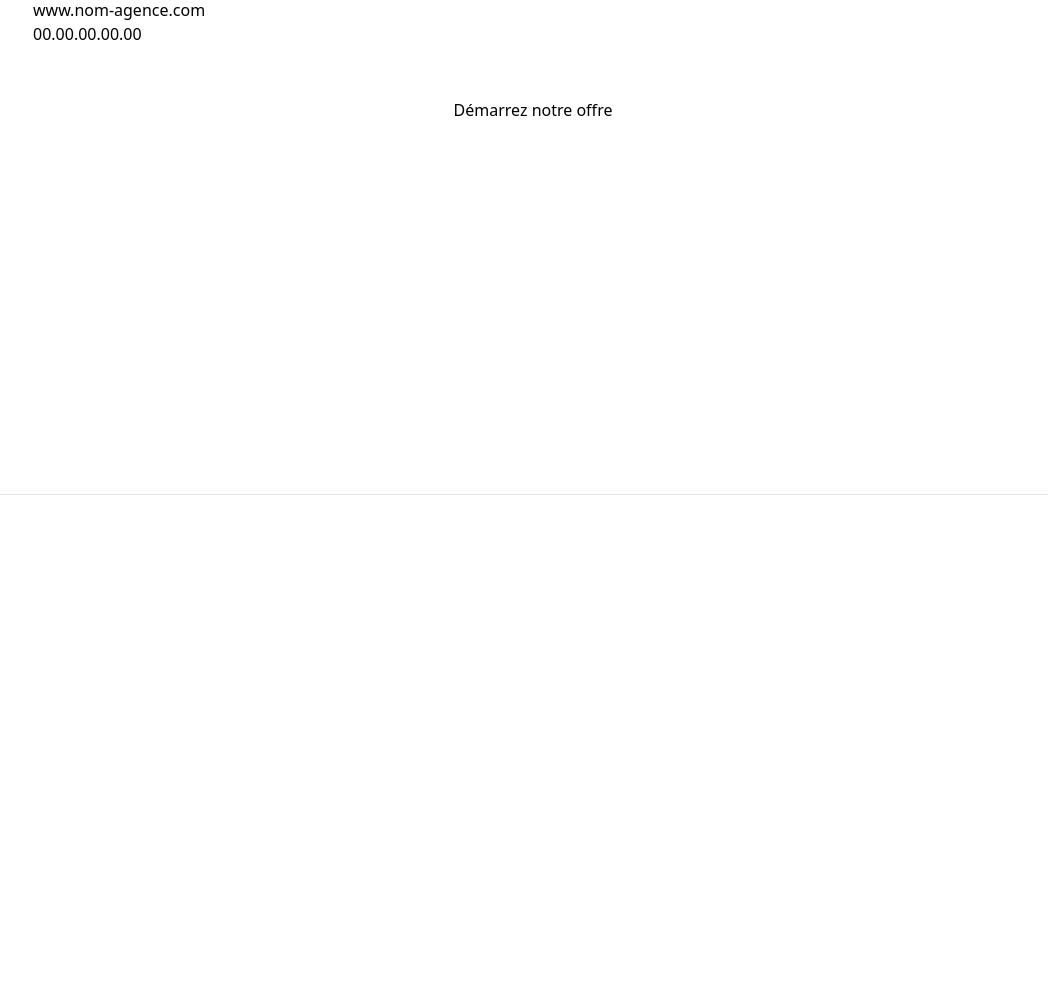
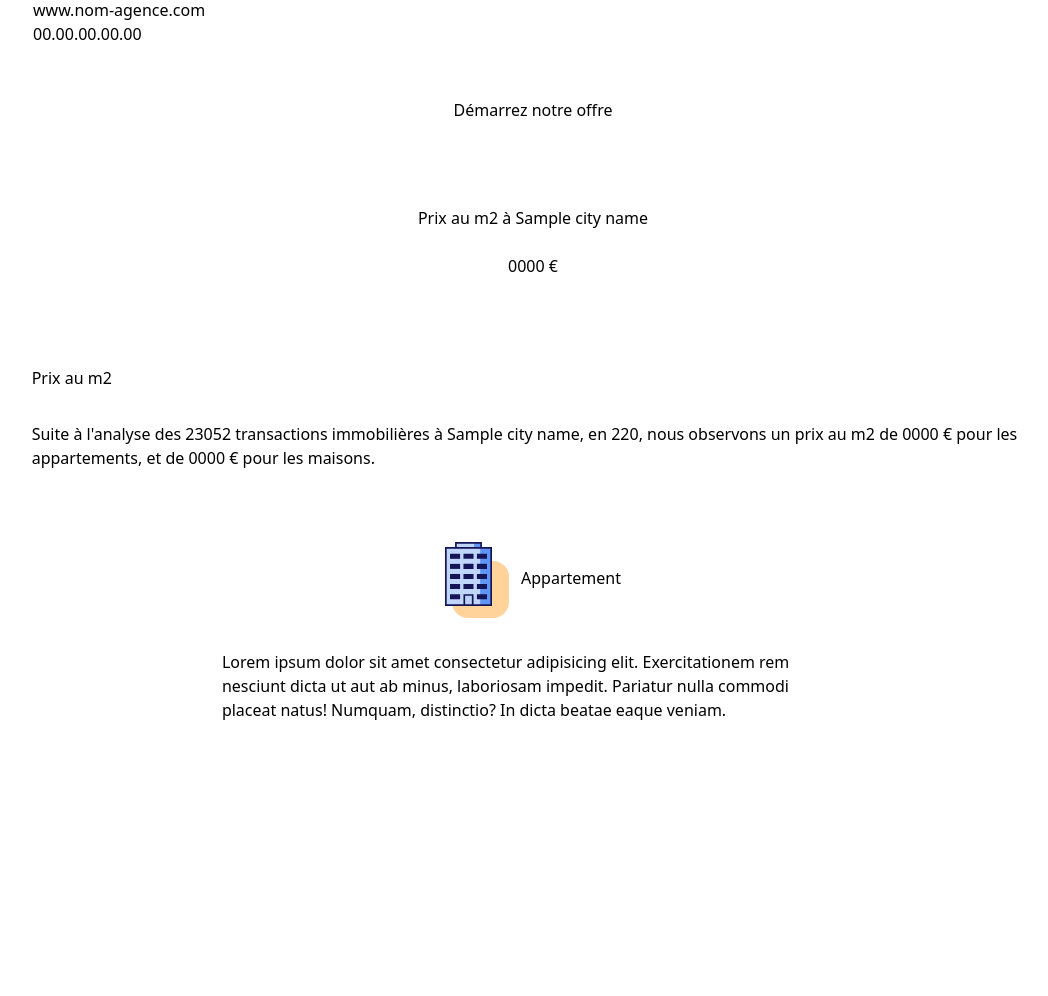
Before and after one commit to aynils/estimer, a Django app: template src/templates/dvf/city.html in a window 1280 px wide. Shown: the part 198-1194 px from the top of the page, without its empty margins (107-1155 px from the left). Before the commit the page ends 693 px from the top, so only its background shows below. Run offline with Django 3.2, Linux system fonts and the light colour scheme; the template is opened without the code that fills it: most values are stand-ins (such as "Sample title", 1, 10 or a date in 2020); some libraries are stand-ins or nearby versions.

Commit message:
2nd Block

```diff
--- a/src/templates/dvf/city.html
+++ b/src/templates/dvf/city.html
@@ -33,4 +33,26 @@
        </button>
        </div>
    </div>
+   <div class="container-fluid">
+        <h2 class="mt-8 mx-auto text-center w-1/2 text-secondary-blue-darkest">Prix au m2 à {{ city_name }}</h2>
+        <h2 class="mt-6 mx-auto text-center w-1/2 text-secondary-blue-darkest mb-14"> 0000 €</h2>
+   </div>
+   <div class="container-fluid bg-primary-blue-200">
+        <h2 class="text-secondary-blue-darkest p-8 mx-auto w-10/12">Prix au m2</h2>
+        <p class="text-secondary-blue-darkest mx-auto px-8 pb-8 w-10/12">Suite à l'analyse des 23052 transactions immobilières à {{ city_name }}, en 220,
+            nous observons un prix au m2 de 0000 € pour les appartements, et de 0000 € pour les maisons.
+        </p>
+    <div class="container-fluid bg-white w-10/12 mx-auto rounded-lg">
+            <div class="flex">
+                <img src="{% static 'images/icons/appartment.svg' %}" class="mx-auto mr-0 w-18 h-18 mt-10">
+                <div class="mx-auto ml-3">
+                    <h3 class="text-secondary-blue-darkest mt-16">Appartement</h3>
+                </div>
+            </div>
+        <p class="mx-auto w-7/12 mt-8 text-secondary-blue-darkest">Lorem ipsum dolor sit amet consectetur adipisicing elit. Exercitationem rem nesciunt dicta ut aut ab minus,
+            laboriosam impedit. Pariatur nulla commodi placeat natus! Numquam, distinctio? In dicta beatae eaque veniam.
+        </p>
+
+    </div>
+   </div>
 {% endblock %}
```
